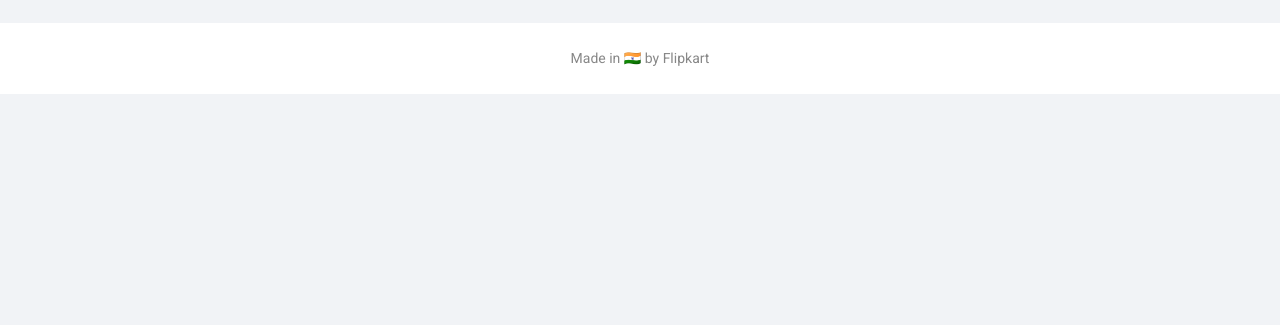
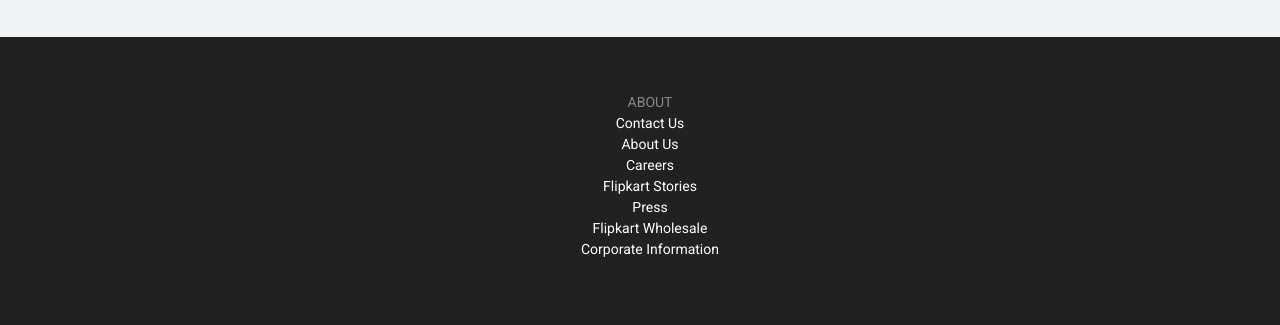
Before and after one commit to MihirBhavsar3102/BWP_Labwork, a website: page Assignment-3/6.html in a window 1280 px wide. Shown: the part 1833-2158 px from the top of the page. Before the commit the page ends 1927 px from the top, so only its background shows below. Drawn offline with nearby package versions, Linux system fonts and the light colour scheme.

Commit message:
footer -> about

```diff
--- a/Assignment-3/6.css
+++ b/Assignment-3/6.css
@@ -261,10 +261,15 @@
 
 /* footer */
 footer {
-    margin-top: 26px;
-    background-color: white;
+    background-color: #212121;
+    margin-top: 40px;
     padding: 25px;
     text-align: center;
     font-size: 14px;
     color: #878787 ;
 }
+
+footer li{
+
+    color: white;
+}
--- a/Assignment-3/6.html
+++ b/Assignment-3/6.html
@@ -408,7 +408,21 @@
     <!-- section 5 completed  -->
 
     <footer>
-        Made in 🇮🇳 by Flipkart
+        <div class="row justify-content-evenly py-5">
+            <div class="col-auto d-grid">
+                <div class="about">
+                    <ul style="list-style-type: none;">ABOUT
+                        <li>Contact Us</li>
+                        <li>About Us</li>
+                        <li>Careers</li>
+                        <li>Flipkart Stories</li>
+                        <li>Press</li>
+                        <li>Flipkart Wholesale</li>
+                        <li>Corporate Information</li>
+                    </ul>
+                </div>
+            </div>
+        </div>
     </footer>
 
 </body>
```
